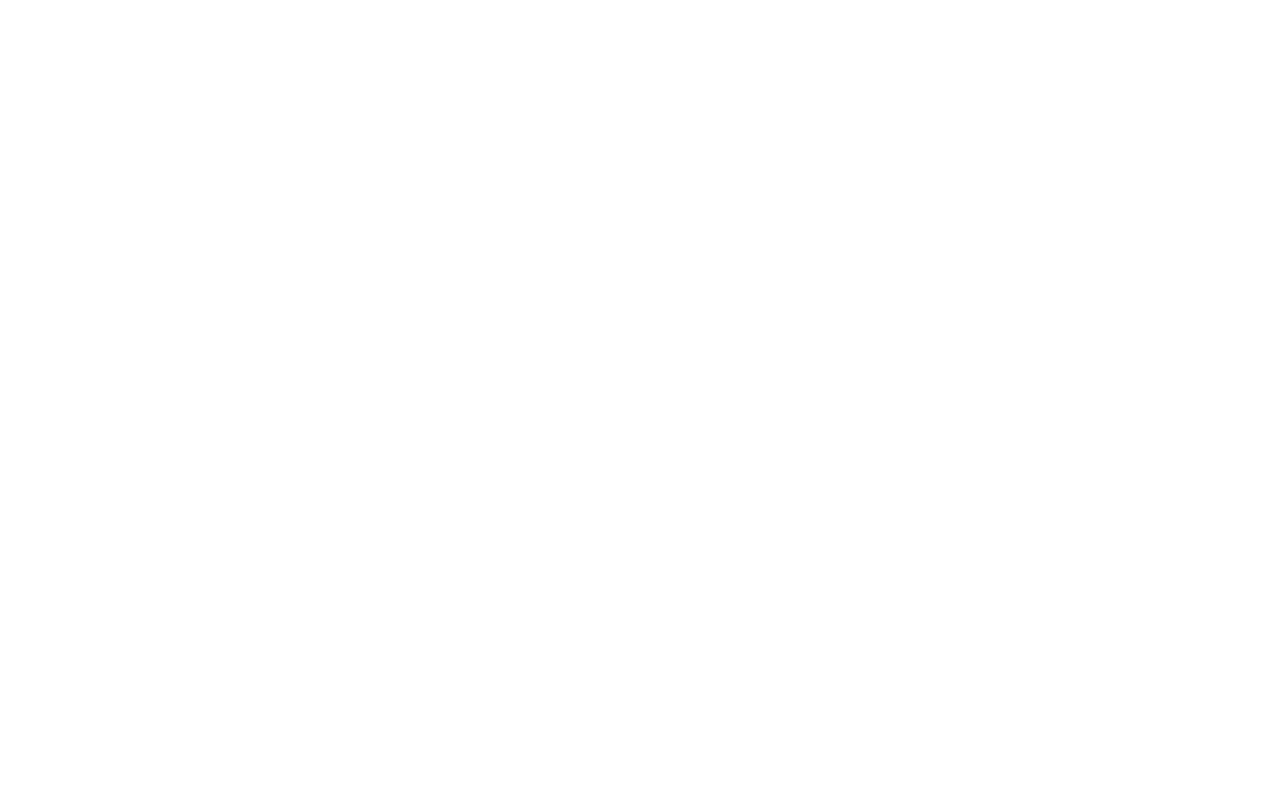
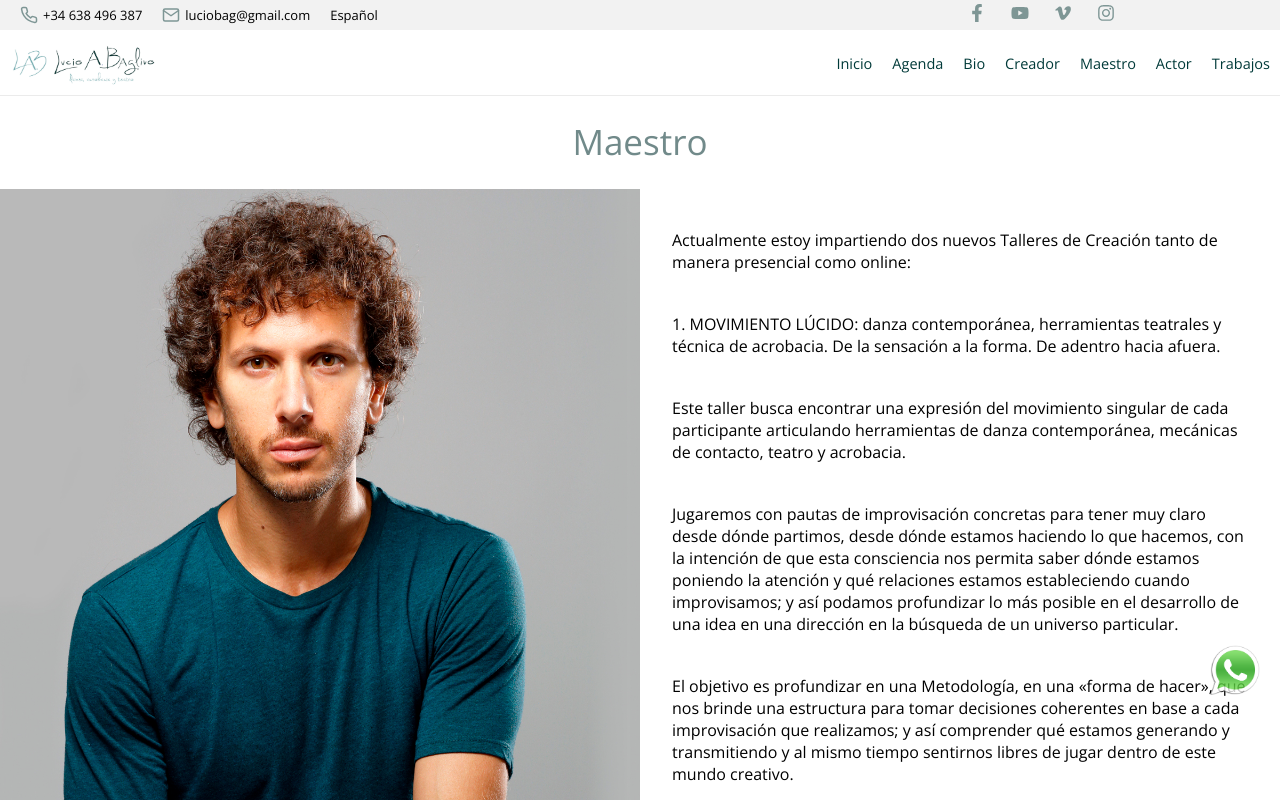
Before and after one commit to AlexEMartin/lucio, a React (Create React App) app: page /maestro in a window 1280 px wide. Before the commit this address had no page. Shown: the top 800 px of the page. Built offline with nearby package versions, Linux system fonts and the light colour scheme.

Commit message:
Master page initials

```diff
--- a/src/App.js
+++ b/src/App.js
@@ -4,6 +4,7 @@
 import Schedule from "./pages/agenda/Schedule";
 import Bio from "./pages/bio/Bio";
 import Creador from "./pages/creador/Creador";
+import Maestro from "./pages/maestro/Maestro";
 
 function App() {
   return (
@@ -12,6 +13,7 @@
       <Route path="/agenda" element={<Schedule />} />
       <Route path="/bio" element={<Bio />} />
       <Route path="/creador" element={<Creador />} />
+      <Route path="/maestro" element={<Maestro />} />
     </Routes>
   );
 }
--- /dev/null
+++ b/src/pages/maestro/Maestro.css
@@ -0,0 +1,43 @@
+.master-container {
+    margin-top: 95px;
+    width: 100%;
+    display: flex;
+    align-items: center;
+    justify-content: center;
+    flex-direction: column;
+}
+
+.master-title {
+    color: #718a8a;
+    font-size:  35px;
+    font-weight: 100;
+}
+
+.master-img {
+    width: 100%;
+}
+
+.master-p {
+    width: 90%;
+    margin: 30px auto 0px auto;
+}
+
+@media only screen and (min-width: 968px) {
+    .master-img {
+        width: 50%;
+        height: auto;
+    }
+    .master-text {
+        display: flex;
+        align-items: center;
+        justify-content: center;
+        flex-direction: column;
+    }
+    .master-p {
+        width: 90%;
+        margin: 40px auto 0px auto;
+    }
+    .master-block {
+        display: flex;
+    }
+}
--- /dev/null
+++ b/src/pages/maestro/Maestro.jsx
@@ -0,0 +1,43 @@
+import { useEffect } from "react";
+import AOS from "aos";
+import "aos/dist/aos.css";
+import "./Maestro.css";
+import Navbar from "../../components/navbar/Navbar";
+import maestro1img from "../../img/maestro.jpeg";
+import { master1 } from "../../utils/master/master";
+import Footer from "../../components/footer/Footer";
+import WhappBtn from "../../utils/whatsapp/WhappBtn";
+
+const Maestro = () => {
+  useEffect(() => {
+    AOS.init({ duration: 800 });
+  }, []);
+
+  return (
+    <>
+      <Navbar />
+      <div className="master-container">
+        <h1 className="master-title">Maestro</h1>
+        <div className="master-block">
+          <img
+            data-aos="fade-right"
+            className="master-img"
+            src={maestro1img}
+            alt=""
+          />
+          <div className="master-text">
+            {master1.map((p) => (
+              <p className="master-p" key={p.id}>
+                {p.p}
+              </p>
+            ))}
+          </div>
+        </div>
+      </div>
+      <WhappBtn />
+      <Footer />
+    </>
+  );
+};
+
+export default Maestro;
--- /dev/null
+++ b/src/utils/master/master.js
@@ -0,0 +1,47 @@
+export const master1 = [
+  {
+    p: "Actualmente estoy impartiendo dos nuevos Talleres de Creación tanto de manera presencial como online:",
+    id: 1,
+  },
+  {
+    p: "1. MOVIMIENTO LÚCIDO: danza contemporánea, herramientas teatrales y  técnica de acrobacia. De la sensación a la forma. De adentro hacia afuera.",
+    id: 2,
+  },
+  {
+    p: "Este taller busca encontrar una expresión del movimiento singular de cada participante articulando herramientas de danza contemporánea, mecánicas de contacto, teatro y acrobacia.",
+    id: 3,
+  },
+  {
+    p: "Jugaremos con pautas de improvisación concretas para tener muy claro desde dónde partimos, desde dónde estamos haciendo lo que hacemos, con la intención de que esta consciencia nos permita saber dónde estamos poniendo la atención y qué relaciones estamos estableciendo cuando improvisamos; y así podamos profundizar lo más posible en el desarrollo de una idea en una dirección en la búsqueda de un universo particular.",
+    id: 4,
+  },
+  {
+    p: "El objetivo es profundizar  en una Metodología, en una «forma de hacer», que nos brinde una estructura para tomar decisiones coherentes en base a cada improvisación que realizamos; y así comprender qué estamos generando y transmitiendo y al mismo tiempo sentirnos libres de jugar dentro de este mundo creativo.",
+    id: 5,
+  },
+  {
+    p: "Dirigido a cualquier persona que le interese el movimiento y la búsqueda de su expresión particular. No se necesita experiencia previa ni asistir en pareja.",
+    id: 6,
+  },
+];
+
+export const master2 = [
+  {
+    p7: "2. MEMORIA SENSIBLE: recorrido por el que vuelvo a transitar un camino tomando en cuenta, recuperando cada vez, y a su vez renovando y profundizando las relaciones que se establecieron con el tiempo, el espacio, mi cuerpo, mis pensamientos y mis sensaciones.",
+  },
+  {
+    p8: "Al igual que el Taller de Creación Movimiento Lúcido, este taller busca encontrar una expresión del movimiento singular de cada participante articulando herramientas de la danza contemporánea, del teatro y la acrobacia; pero esta vez con el objetivo de realizar una muestra al final del ciclo. El objetivo es generar una Memoria Sensible: un recorrido, abierto y flexible,  en el que podamos re-crear desde las sensaciones y las intenciones y, a través de ellas, la forma que le daremos a nuestro movimiento.",
+  },
+  {
+    p9: "Dirigido a cualquier persona que le interese el movimiento y la búsqueda de su expresión particular. No se necesita experiencia previa ni asistir en pareja.",
+  },
+  {
+    p10: "A partir de 2007 Lucio A. Baglivo reside en Madrid y decide comenzar a mostrar y enseñar su trabajo de investigación en los escenarios y en las clases. Es así, que dicta clases de técnica en acrobacia y de danza acrobática en diferentes escuelas de circo y danza de Madrid. Desde el año 2009 dicta un nuevo curso: Taller de creación. Un curso que propone expandir la imaginación y bucear en los procesos creativos, estimulando la creación y búsqueda de un lenguaje personal para cada persona que participa.",
+  },
+  {
+    p11: "Lucio A. Baglivo ha sido invitado a dictar clases en diferentes escuelas y compañias de circo y danza de España (Bilbao, Huesca, Pamplona, Granada, Murcia) Argentina (Santa Fe, Jujuy, Córdoba, Buenos Aires), Alemania, Belgica, Grecia, Suiza e Italia.",
+  },
+  {
+    p12: "Lucio A. Baglivo comienza dictando clases de circo para niños y adolescentes en el año 2000 en la Escuela de circo La Arena en Buenos Aires. En el año 2003 amplía sus clases dictando técnica de acrobacia para adultos. En paralelo a la enseñanza se interesa en la fusión de la danza contemporánea con la acrobacia de suelo buscando desarrollar su propio lenguaje.",
+  },
+];
```
